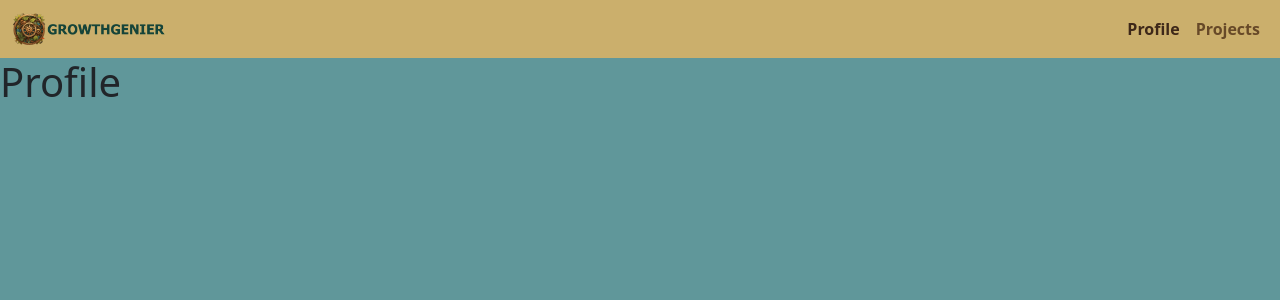
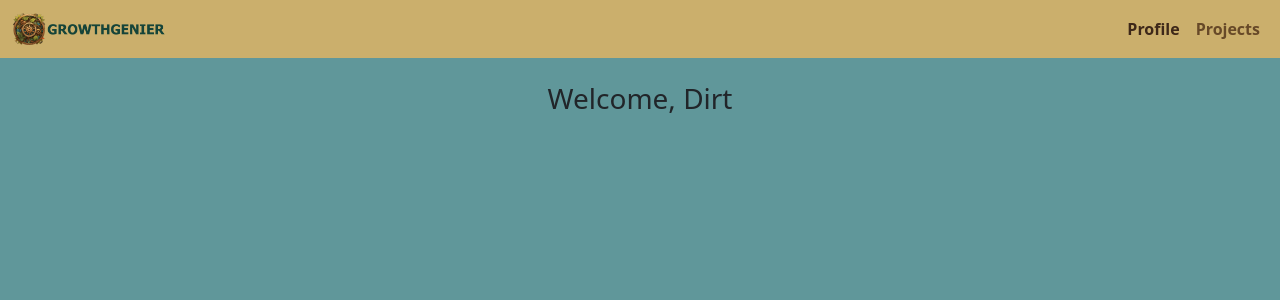
Before and after one commit to astrahalora/Growthgenier, a React (Vite) app in the folder client/: page / in a window 1280 px wide. Shown: the top 300 px of the page. Built offline with nearby package versions, Linux system fonts and the light colour scheme.

Commit message:
Add welcoming component

```diff
--- /dev/null
+++ b/client/src/components/Welcome.jsx
@@ -0,0 +1,7 @@
+export default function ({ title }) {
+  return (
+    <div className="mx-auto text-center mt-4">
+      <h3>Welcome, {title}</h3>
+    </div>
+  );
+}
--- a/client/src/pages/ErrorPage.jsx
+++ b/client/src/pages/ErrorPage.jsx
@@ -1,3 +1,3 @@
 export default function ErrorPage() {
-    return <h1>Error</h1>
+    return <h1>Something didn't load as planned!</h1>
 }
--- a/client/src/pages/Profile.jsx
+++ b/client/src/pages/Profile.jsx
@@ -1,3 +1,11 @@
+import Welcome from "../components/Welcome";
+
 export default function Profile() {
-    return <h1>Profile</h1>
+  const title = "Dirt";
+
+  return (
+    <div className="container">
+      <Welcome title={title} />
+    </div>
+  );
 }
```
Also changed, not shown: client/src/assets/images/growth_placeholder.jpg (added).
